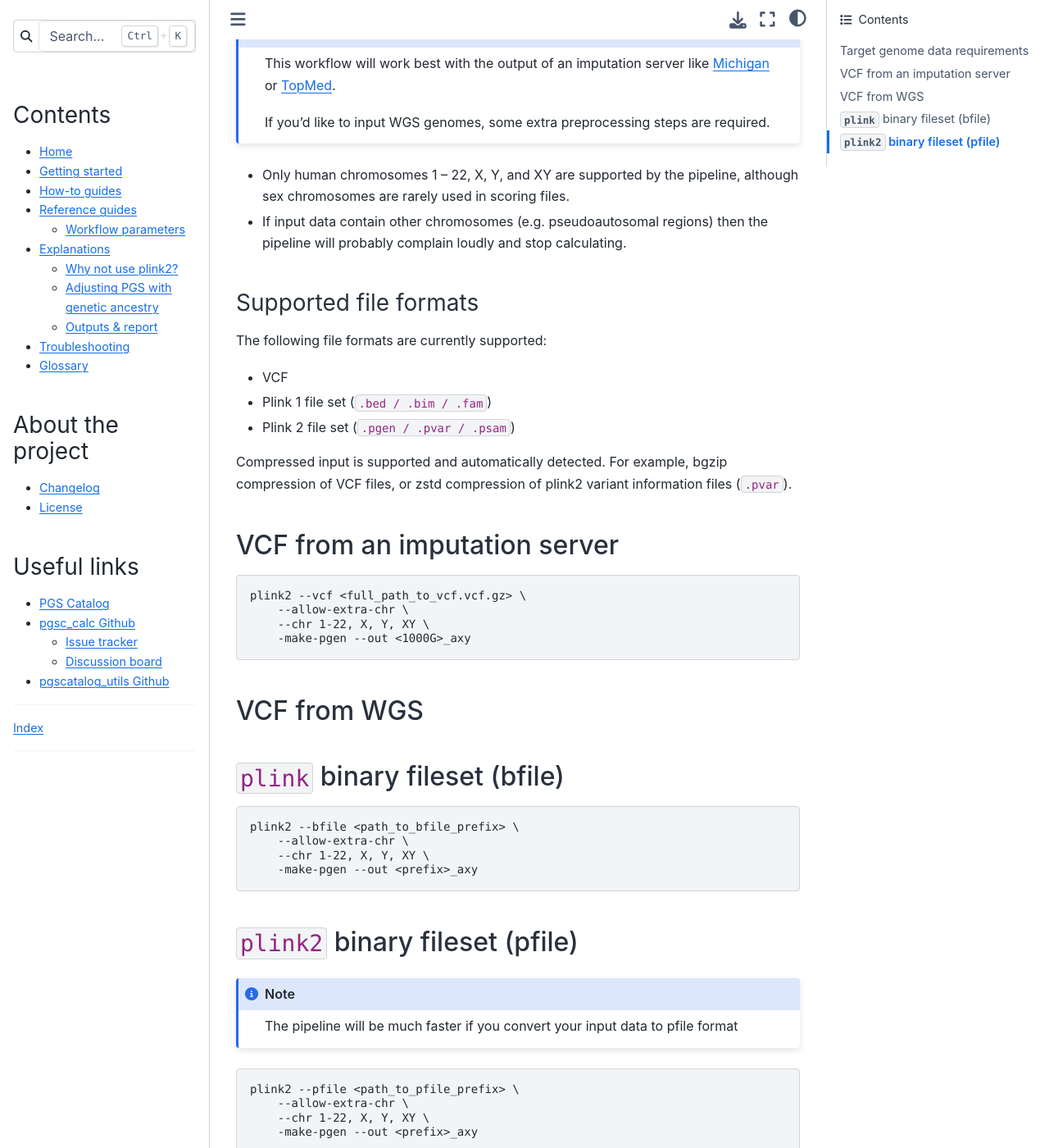
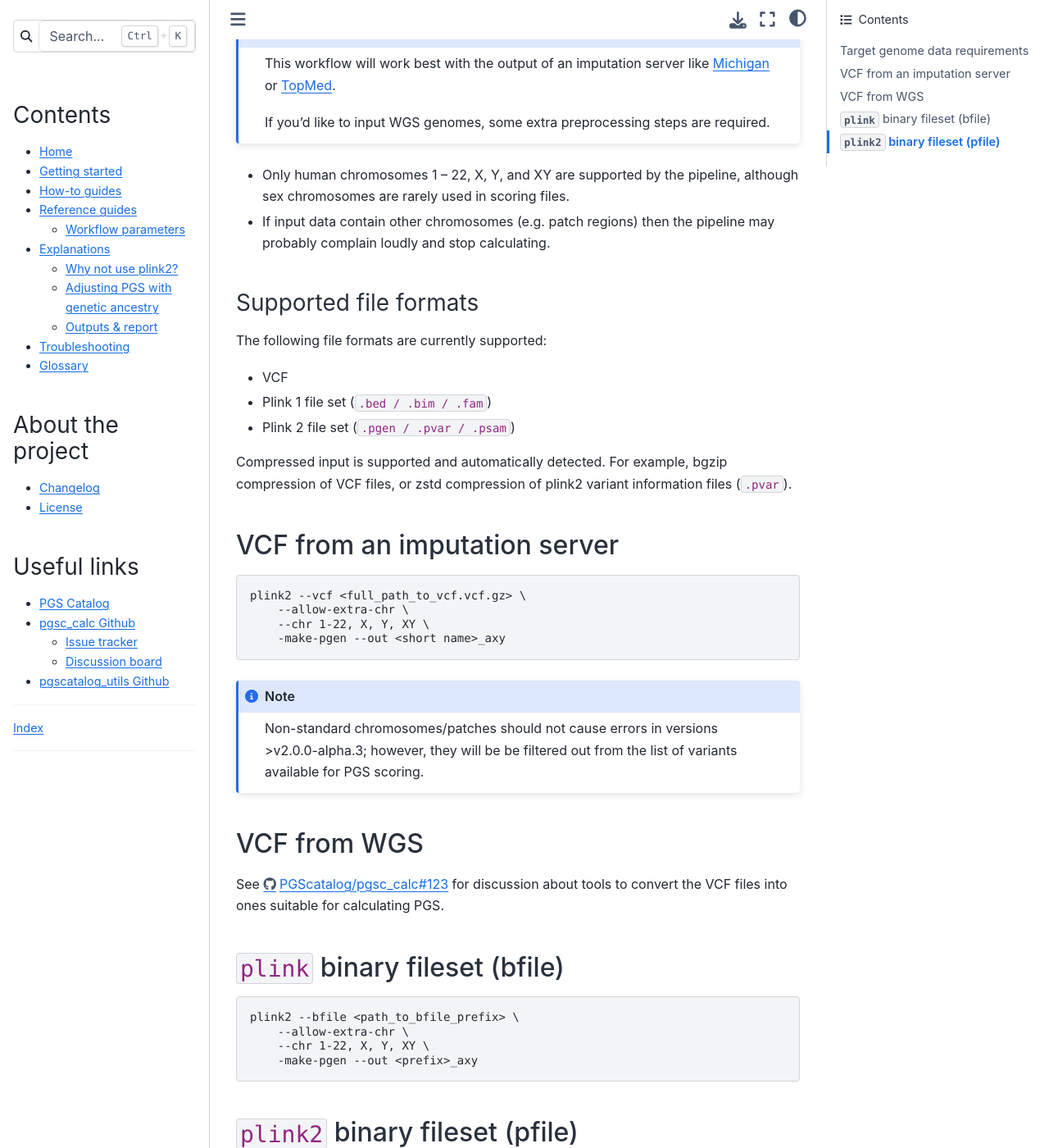
Before and after one commit to PGScatalog/pgsc_calc, a Sphinx documentation site: the page built from docs/how-to/prepare.rst, in a window 1280 px wide and 1400 px high, scrolled down 251 px. Shown: the whole window at 82% size. Built offline with Sphinx 7.4.7 and the Sphinx Book theme 1.1.4, drawn with Linux system fonts in a browser that asks for light colours.

Commit message:
Documentation edits for VCF import

```diff
--- a/docs/how-to/prepare.rst
+++ b/docs/how-to/prepare.rst
@@ -16,8 +16,8 @@ Target genome data requirements
 
 - Only human chromosomes 1 -- 22, X, Y, and XY are supported by the pipeline,
   although sex chromosomes are rarely used in scoring files.
-- If input data contain other chromosomes (e.g. pseudoautosomal regions) then
-  the pipeline will probably complain loudly and stop calculating.
+- If input data contain other chromosomes (e.g. patch regions) then
+  the pipeline may probably complain loudly and stop calculating.
 
 
 Supported file formats
@@ -41,10 +41,16 @@ VCF from an imputation server
     plink2 --vcf <full_path_to_vcf.vcf.gz> \
         --allow-extra-chr \
         --chr 1-22, X, Y, XY \
-        -make-pgen --out <1000G>_axy
+        -make-pgen --out <short name>_axy
+
+.. note:: Non-standard chromosomes/patches should not cause errors in versions >v2.0.0-alpha.3;
+    however, they will be be filtered out from the list of variants available for PGS scoring.
 
 VCF from WGS
 ------------
+
+See https://github.com/PGScatalog/pgsc_calc/discussions/123 for discussion about tools
+to convert the VCF files into ones suitable for calculating PGS.
 
 
 ``plink`` binary fileset (bfile)
```
